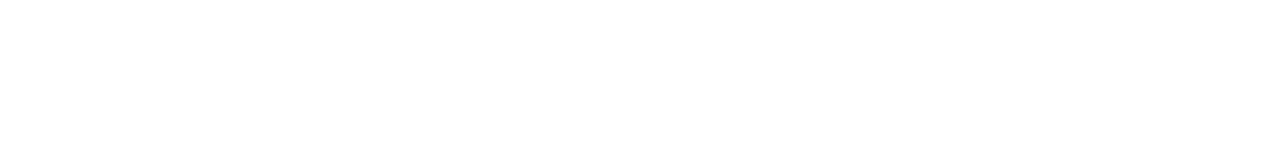
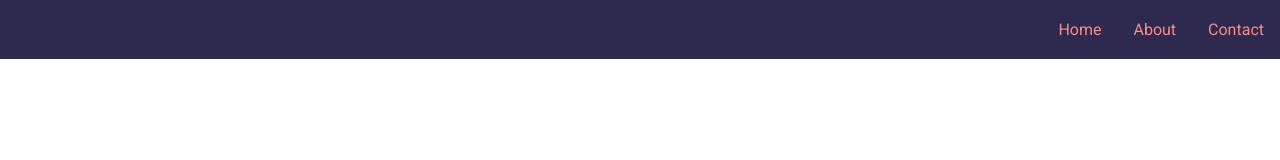
Before and after one commit to rucsllc/rucsllc.github.io, a plain HTML site: page navigation.html in a window 1280 px wide. Drawn offline with Linux system fonts and the light colour scheme.

Commit message:
added navigation page

```diff
--- /dev/null
+++ b/css/navigation.css
@@ -0,0 +1,31 @@
+@import url('https://fonts.googleapis.com/css2?family=Roboto&display=swap');
+
+body {
+  margin: 0;
+}
+
+ul {
+    margin: 0;
+    padding: 20px 0px;
+    list-style-type: none;
+    background-color: #2e294e;
+    color:#fc8a83;
+    overflow: hidden;
+    font-family: 'Roboto', sans-serif;
+
+}
+
+li {
+    float: right;
+}
+
+li a {
+    text-decoration: none;
+    color:#fc8a83;
+    padding: 1em 1em;
+}
+
+
+li a:hover {
+    color: white;
+}
--- a/styles.css
+++ b/css/styles.css
@@ -1,5 +1,5 @@
 @import url('https://fonts.googleapis.com/css2?family=Roboto&display=swap');
 
-nav {
+body {
     font-family: 'Roboto', sans-serif;
 }
--- a/navigation.html
+++ b/navigation.html
@@ -2,9 +2,15 @@
 <html lang="en">
 <head>
     <meta charset="UTF-8">
-    <title>Title</title>
+    <link rel="stylesheet" href="css/navigation.css" >
 </head>
 <body>
-
+    <div class="navbar">
+        <ul>
+            <li> <a href="contact.html">Contact</a></li>
+            <li> <a href="about.html">About</a></li>
+            <li> <a href="index.html">Home</a></li>
+        </ul>
+    </div>
 </body>
 </html>
```
Also changed, not shown: contact.html (+3 -3 lines), index.html (+1 -12 lines), photos/csllclogo.png (added).
